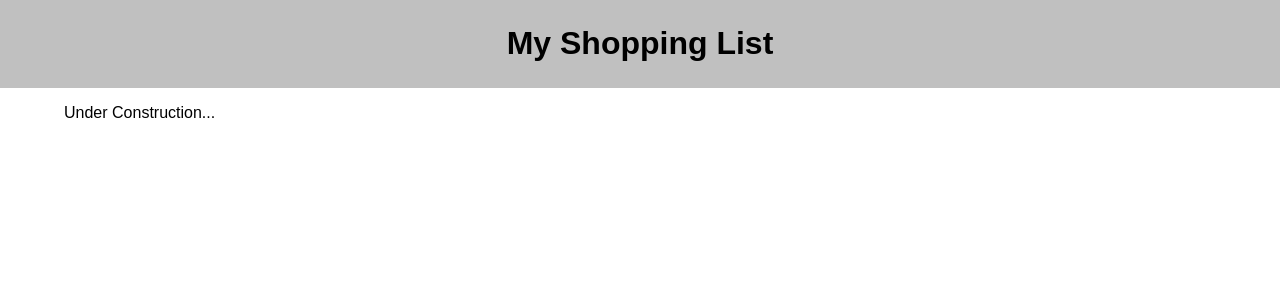
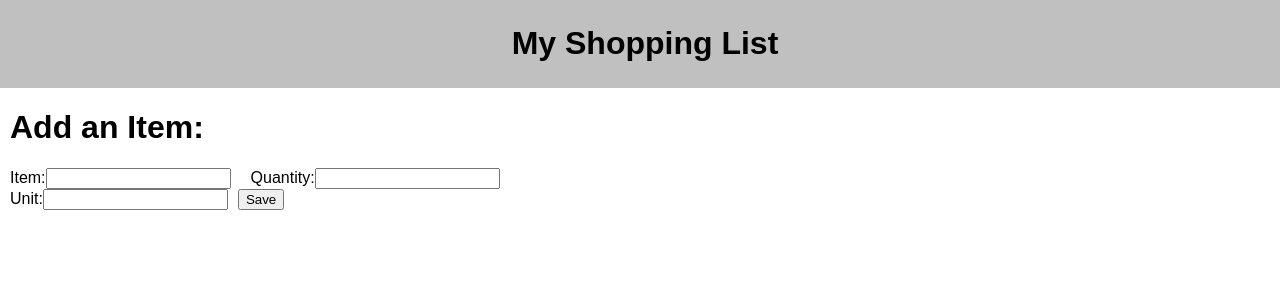
Before and after one commit to AlvinGraham/group-fs-react-shopping-list, a React (Vite) app: page / in a window 1280 px wide. Shown: the top 300 px of the page. Built offline with nearby package versions, Linux system fonts and the light colour scheme.

Commit message:
Complete and test AddItemForm component

```diff
--- a/package.json
+++ b/package.json
@@ -14,6 +14,7 @@
   "author": "",
   "license": "ISC",
   "dependencies": {
+    "axios": "^1.6.5",
     "express": "^4.17.1",
     "pg": "^8.5.1",
     "react": "^18.2.0",
--- /dev/null
+++ b/src/components/AddItemForm/AddItemForm.css
@@ -0,0 +1,7 @@
+label {
+  padding: 10px;
+}
+
+h1 {
+  margin-left: 10px;
+}
--- /dev/null
+++ b/src/components/AddItemForm/AddItemForm.jsx
@@ -0,0 +1,59 @@
+import axios from 'axios';
+import { useState } from 'react';
+import './AddItemForm.css';
+
+function AddItemForm() {
+
+  const [itemValue, setItemValue] = useState('');
+  const [quantityValue, setQuantityValue] = useState('');
+  const [unitValue, setUnitValue] = useState('');
+
+  function handleItemFormSubmit(event) {
+    event.preventDefault();
+
+    // package data
+    let newItem = {
+      name : itemValue,
+      quantity: quantityValue,
+      unit: unitValue,
+      purchased: false
+    };
+
+    axios.post('/api/itemList', newItem)
+    .then((response) => {
+      setItemValue('');
+      setQuantityValue('');
+      setUnitValue('');
+  })
+    .catch((err) => {
+      console.error('ERROR in client POST:', err)
+    });
+
+
+  };
+
+  return (
+    <>
+      <h1>Add an Item:</h1>
+      <form onSubmit={handleItemFormSubmit}>
+        <label>Item:
+          <input id="itemInput" onChange = {(event) => setItemValue(event.target.value)}
+            value={itemValue}/>
+        </label>
+        <label>Quantity:
+          <input id="quantityInput" onChange = {(event) => setQuantityValue(event.target.value)}
+            value={quantityValue}/>
+        </label>
+        <br></br>
+        <label>Unit:
+          <input id="unitInput" onChange = {(event) => setUnitValue(event.target.value)}
+            value={unitValue}/>
+        </label>
+        <button type="submit">Save</button>
+
+      </form>
+    </>
+  );
+}
+
+export default AddItemForm;
--- a/src/components/App/App.jsx
+++ b/src/components/App/App.jsx
@@ -2,15 +2,14 @@ import React from 'react';
 
 import Header from '../Header/Header.jsx'
 import './App.css';
+import AddItemForm from '../AddItemForm/AddItemForm.jsx';
 
 
 function App() {
     return (
         <div className="App">
             <Header />
-            <main>
-                <p>Under Construction...</p>
-            </main>
+            <AddItemForm />
         </div>
     );
 }
```
Also changed, not shown: 1 other file (tests, documents, lock files or other folders).
